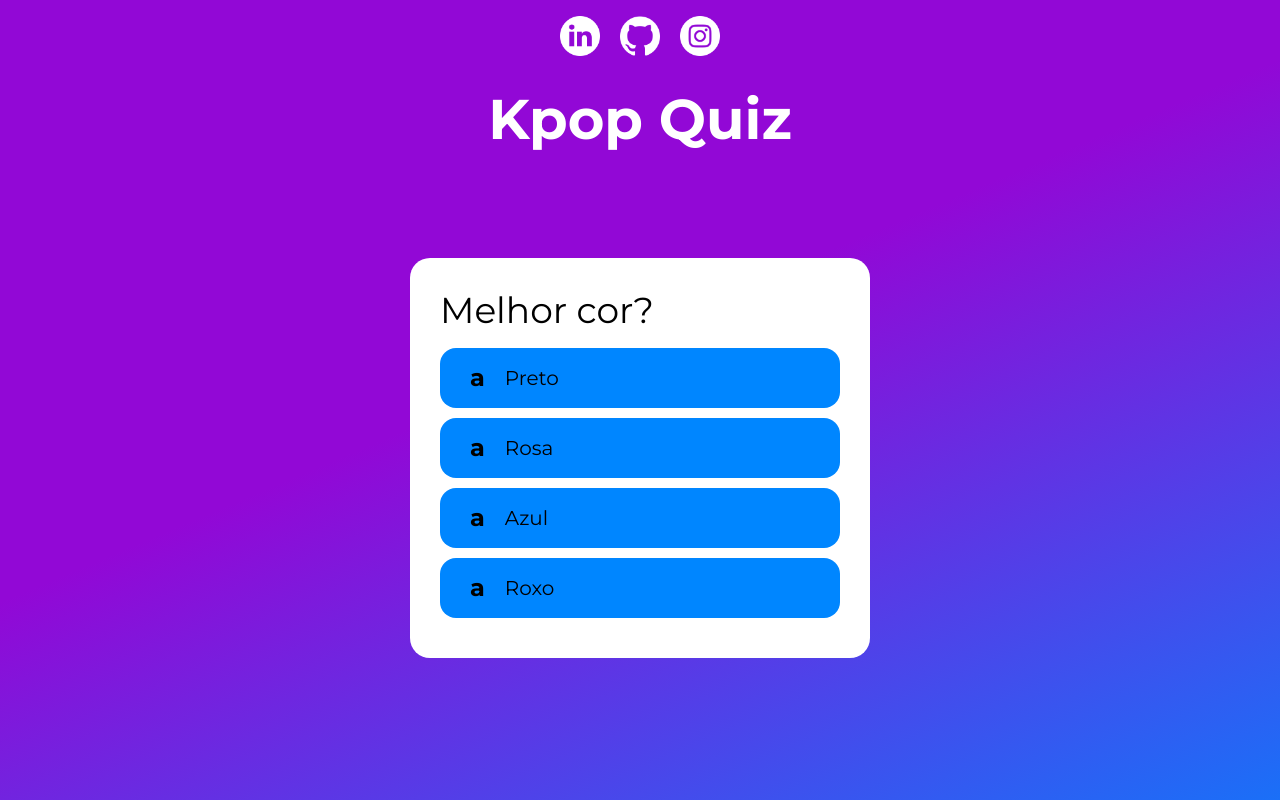
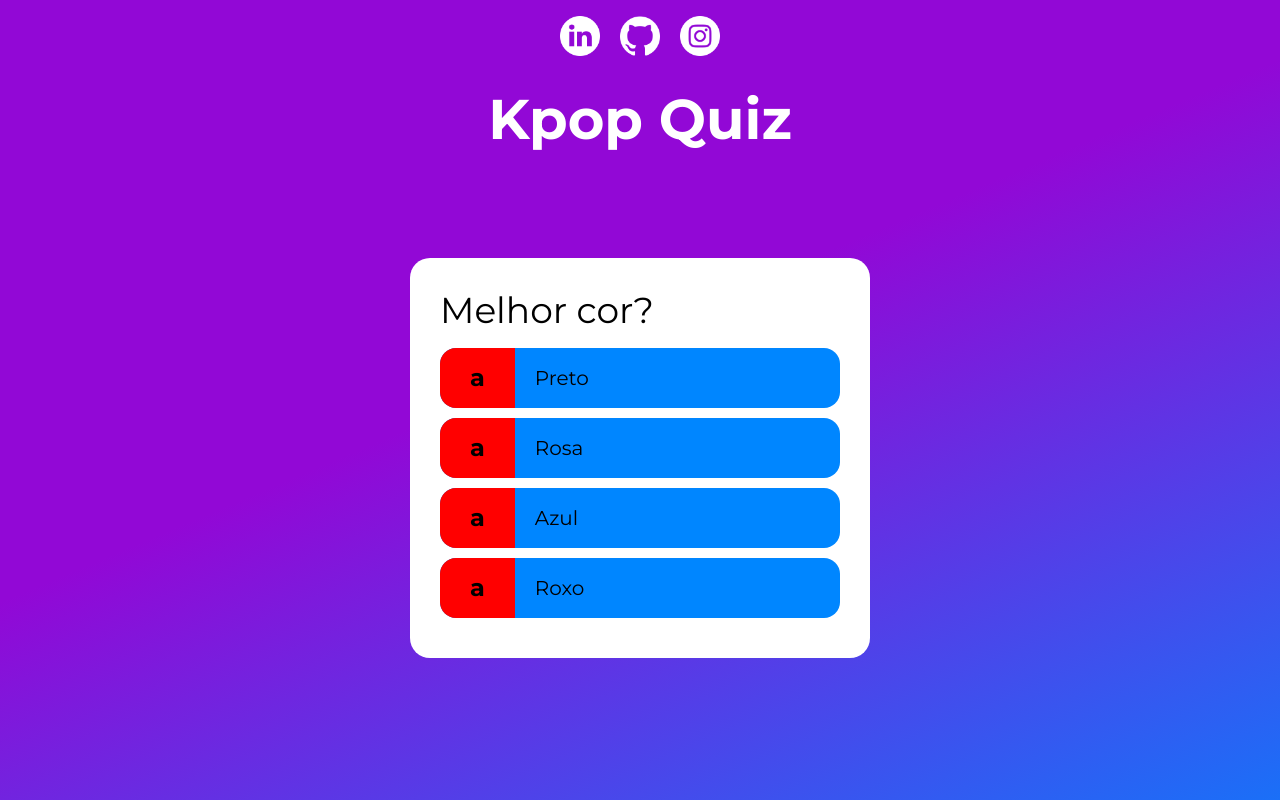
Before and after one commit to ecpieritz/next-quiz, a Next.js app: page / in a window 1280 px wide. Shown: the top 800 px of the page. Built offline with nearby package versions, Linux system fonts and the light colour scheme.

Commit message:
feat: add more css & key

```diff
--- a/components/Answer.tsx
+++ b/components/Answer.tsx
@@ -5,7 +5,7 @@ interface AnswerProps {
   value: AnswerModel
   index: number
   letter: string
-  letterCollor: string
+  letterBgCollor: string
 }
 
 export default function Answer(props: AnswerProps) {
@@ -15,7 +15,9 @@ export default function Answer(props: AnswerProps) {
     <div className={styles.answer}>
       <div className={styles.contentAnswer}>
         <div className={styles.front}>
-          <div className={styles.letter}>
+          <div className={styles.letter}
+            style={{backgroundColor: props.letterBgCollor}}
+          >
             <h4>{props.letter}</h4>
           </div>
           <div className={styles.value}>
--- a/components/Question.tsx
+++ b/components/Question.tsx
@@ -14,10 +14,11 @@ export default function Question(props: QuestionProps) {
     return question.answers.map((answer, i) => {
       return (
         <Answer
+          key={i}
           value={answer}
           index={i}
           letter="a"
-          letterCollor="red"
+          letterBgCollor="red"
         />
       )
     })
--- a/styles/Answer.module.css
+++ b/styles/Answer.module.css
@@ -14,9 +14,21 @@
   align-items: center;
   gap: 20px;
   margin-bottom: 10px;
-  padding: 15px 30px;
   border-radius: 16px;
   background-color: var(--blue);
+}
+
+.front p{
+  padding: 15px 0;
+}
+
+.front h4{
+  padding: 15px 30px;
+}
+
+.letter{
+  border-top-left-radius: 16px;
+  border-bottom-left-radius: 16px;
 }
 
 @media(max-width: 460px){
```
